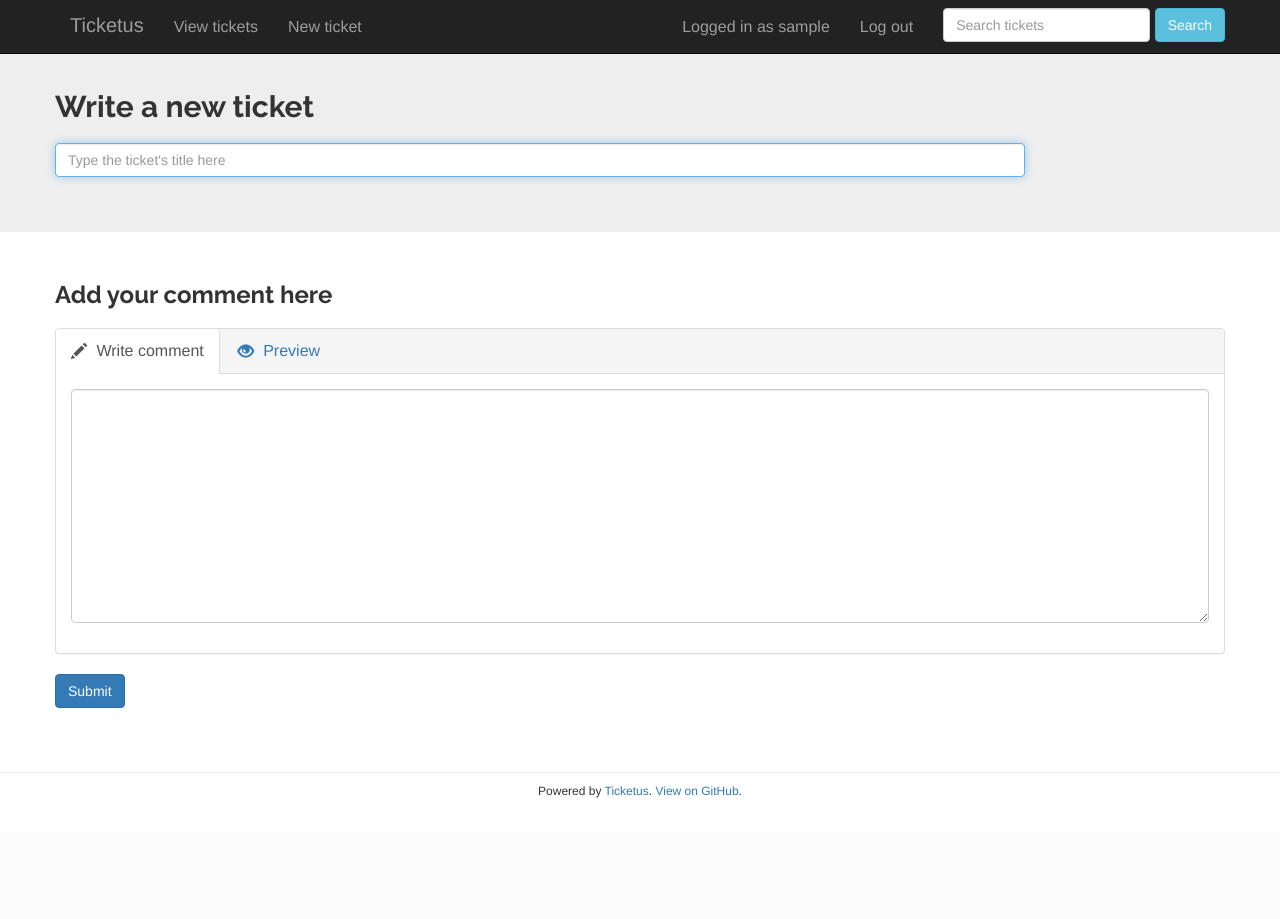
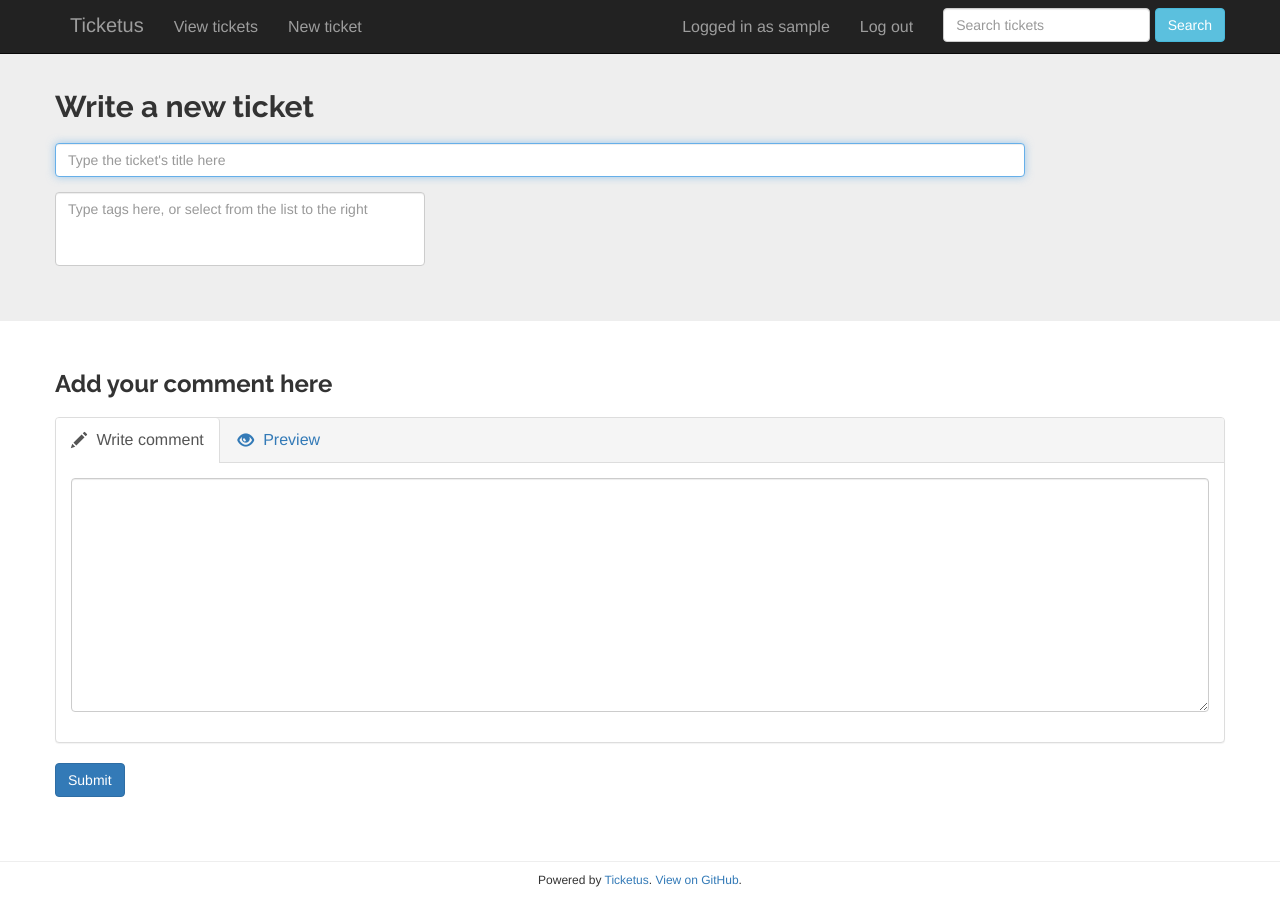
Before and after one commit to sjkingo/ticketus, a Django app: page /ticket/new/ in a window 1280 px wide. Before the commit the page ends 798 px from the top, so only its background shows below. Run offline with Django 3.2, Linux system fonts and the light colour scheme; the visitor is signed in with stand-in values (Sample User, id 1); data that the repository does not hold is empty; parts of the project's set-up code (start-up, migrations or seed data) failed here and were passed over; some libraries are stand-ins or nearby versions.

Commit message:
Add tag selector support to new tickets

```diff
--- a/ticketus/tags/models.py
+++ b/ticketus/tags/models.py
@@ -18,3 +18,7 @@
 
     def __repr__(self):
         return '<Tag \'{}\' for {}'.format(self.tag_name, self.ticket)
+
+def tags_by_occurence_count(n=10):
+    o = Tag.objects.values('tag_name').annotate(count=models.Count('tag_name')).order_by('-count')
+    return [v['tag_name'] for v in list(o)[:n+1]]
--- /dev/null
+++ b/ticketus/tags/static/js/top_tags_selector.js
@@ -0,0 +1,7 @@
+$(document).ready(function() {
+    $('.top-tags a').click(function() {
+        var tag_name = $.trim($(this).text());
+        var tagbox = $('#tags');
+        tagbox.val(tagbox.val() + ' ' + tag_name);
+    });
+});
--- /dev/null
+++ b/ticketus/tags/templates/includes/top_tags_selector.html
@@ -0,0 +1,5 @@
+<div class="tags top-tags">
+    {% for tag in top_tags %}
+    <a href="#" title="Add '{{ tag }}' to the tags"><span class="badge"><span class="glyphicon glyphicon-tag"></span> {{ tag }}</span></a>
+    {% endfor %}
+</div>
--- a/ticketus/ui/static/css/base.css
+++ b/ticketus/ui/static/css/base.css
@@ -43,3 +43,7 @@
     display: block;
     padding: 15px;
 }
+
+textarea.no-resize {
+    resize: none;
+}
--- a/ticketus/ui/static/css/ticket.css
+++ b/ticketus/ui/static/css/ticket.css
@@ -67,3 +67,9 @@
 .jumbotron #preview-html p {
     font-size: 16px;
 }
+
+.tags .badge {
+    font-size: 16px;
+    font-weight: 400;
+    margin: 2px;
+}
--- a/ticketus/ui/templates/ui/new_ticket.html
+++ b/ticketus/ui/templates/ui/new_ticket.html
@@ -4,6 +4,10 @@
 
 {% block extra_css %}
 <link href="{% static "css/ticket.css" %}" rel="stylesheet">
+{% endblock %}
+
+{% block extra_js %}
+<script src="{% static "js/top_tags_selector.js" %}"></script>
 {% endblock %}
 
 {% block body_override %}
@@ -22,6 +26,14 @@
                 <div class="form-group">
                     <div class="col-sm-10">
                         <input required type="text" class="form-control" id="id_title" name="title" placeholder="Type the ticket's title here" tabindex="1" autofocus>
+                    </div>
+                </div>
+                <div class="form-group">
+                    <div class="col-xs-4">
+                        <textarea class="form-control no-resize" rows="3" id="tags" name="tags" tabindex="2" placeholder="Type tags here, or select from the list to the right"></textarea>
+                    </div>
+                    <div class="col-xs-3">
+                        {% include "includes/top_tags_selector.html" %}
                     </div>
                 </div>
             </div>
@@ -46,7 +58,7 @@
                         <div class="tab-content">
                             <div role="tabpanel" class="tab-pane active" id="comment-tab">
                                     <div class="form-group">
-                                        <textarea required class="form-control" rows="11" name="raw_text" id="comment-text" oninput="this.editor.update()" tabindex=2"></textarea>
+                                        <textarea required class="form-control" rows="11" name="raw_text" id="comment-text" oninput="this.editor.update()" tabindex="3"></textarea>
                                     </div>
                                 </form>
                             </div>
--- a/ticketus/ui/views.py
+++ b/ticketus/ui/views.py
@@ -4,6 +4,7 @@
 
 from ticketus.core.models import *
 from ticketus.core.forms import *
+from ticketus.tags.models import tags_by_occurence_count
 
 def ticket_list(request, template='ui/ticket_list.html'):
     tickets = Ticket.objects.all()
@@ -35,8 +36,11 @@
         if form.is_valid():
             t = Ticket(title=form.cleaned_data['title'], requester=request.user)
             t.save()
+            t.add_tags(form.cleaned_data['tags'])
             c = Comment(raw_text=form.cleaned_data['raw_text'], commenter=request.user)
             t.comment_set.add(c)
             return redirect(t)
+
     # don't pass the form instance in as we are manually creating it in the template
-    return render(request, template, {})
+    context = {'top_tags': tags_by_occurence_count()}
+    return render(request, template, context)
```
Also changed, not shown: ticketus/core/forms.py (+7 -0 lines), ticketus/core/models.py (+7 -0 lines), ticketus/tags/templates/includes/ticket_tags.html (+0 -7 lines).
